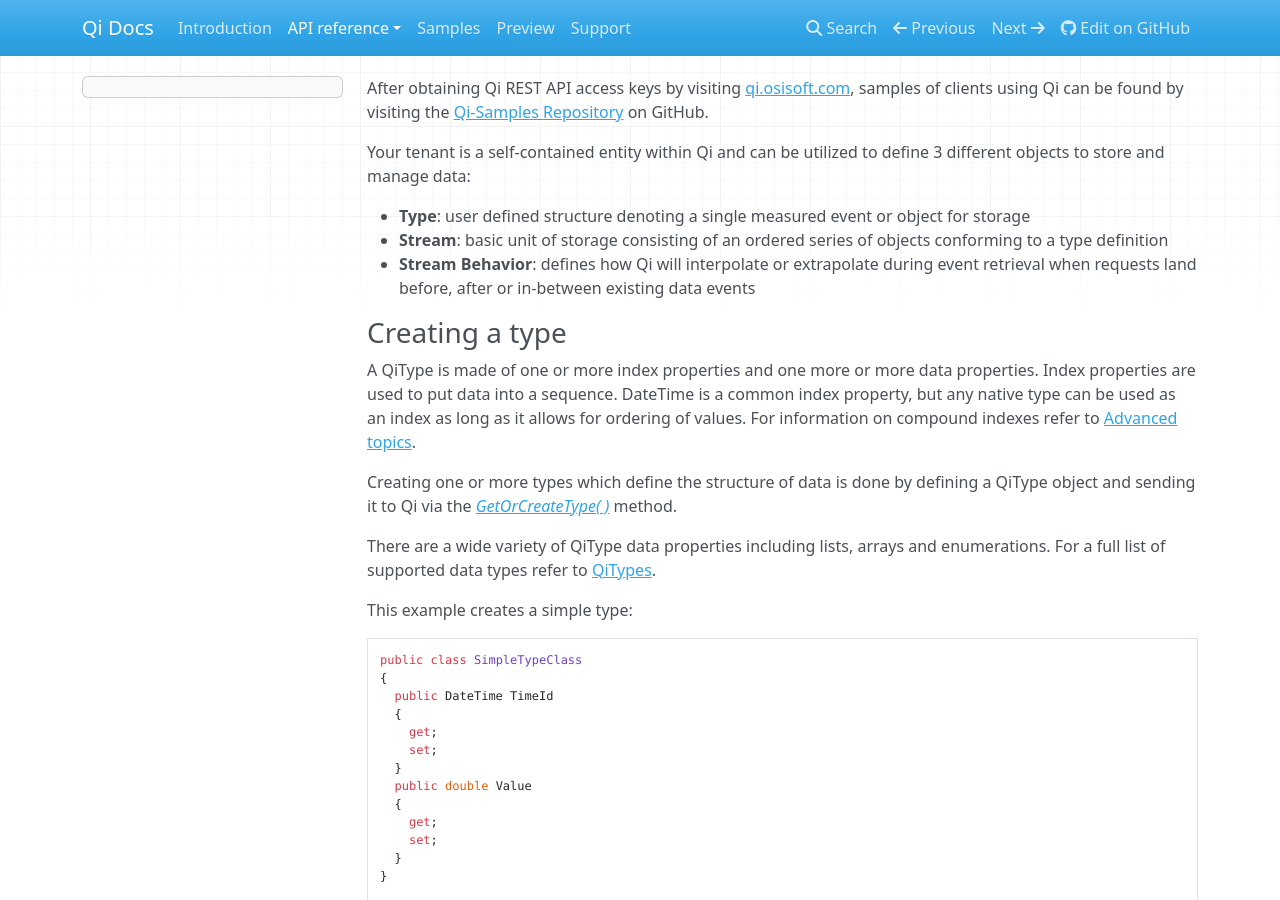
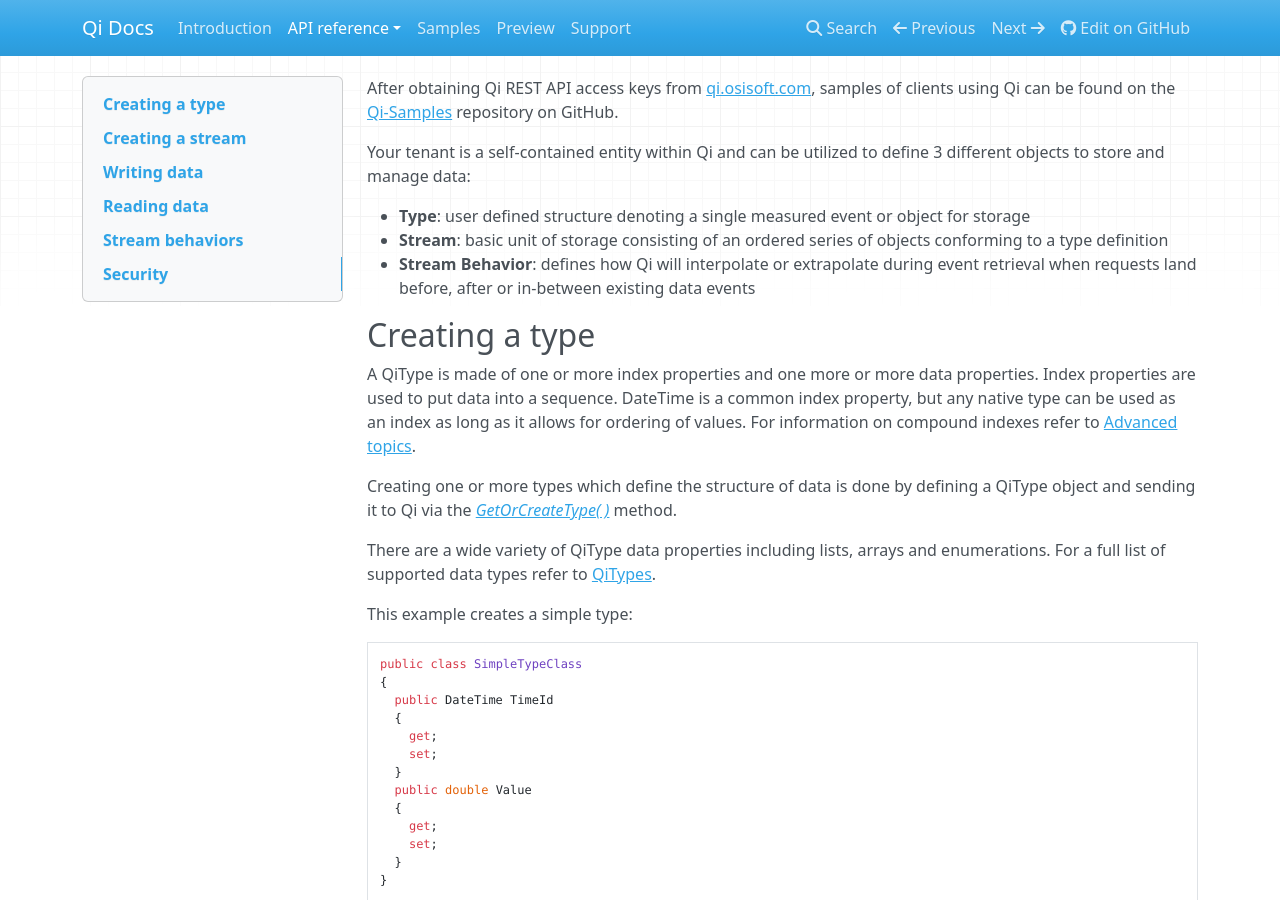
Before and after one commit to ssuryanarayanan/Qi-Docs, an MkDocs documentation site: the page built from docs/Overview.md, in a window 1280 px wide and 900 px high. Built offline with MkDocs 1.6.1, drawn with Linux system fonts in a browser that asks for light colours; nearby versions of some CDN libraries; old or Windows-style settings are respelled for this version of MkDocs.

Commit message:
Update Overview.md

````diff
--- a/docs/Overview.md
+++ b/docs/Overview.md
@@ -1,4 +1,4 @@
-After obtaining Qi REST API access keys by visiting [qi.osisoft.com](https://qi.osisoft.com), samples of clients using Qi can be found by visiting the <a href="https://github.com/osisoft/Qi-Samples" target="_blank">Qi-Samples Repository</a> on GitHub.
+After obtaining Qi REST API access keys from [qi.osisoft.com](https://qi.osisoft.com), samples of clients using Qi can be found on the <a href="https://github.com/osisoft/Qi-Samples" target="_blank">Qi-Samples</a> repository on GitHub.
 
 Your tenant is a self-contained entity within Qi and can be utilized to define 3 different objects to store and manage data:
 
@@ -6,7 +6,7 @@
 * __Stream__: basic unit of storage consisting of an ordered series of objects conforming to a type definition
 * __Stream Behavior__: defines how Qi will interpolate or extrapolate during event retrieval when requests land before, after or in-between existing data events
 
-###Creating a type
+##Creating a type
 
 A QiType is made of one or more index properties and one more or more data properties. Index properties are used to put data into a sequence. DateTime is a common index property, but any native type can be used as an index as long as it allows for ordering of values. For information on compound indexes refer to [Advanced topics](https://qi-docs.readthedocs.org/en/latest/Advanced%20Topics/).
 
@@ -35,7 +35,7 @@
 var mySimpleType = _service.GetOrCreateType(SimpleType);
 ```
 
-###Creating a stream
+##Creating a stream
 Streams are used to hold data of a predefined type.
 To create a QiStream the Id and TypeId of the stream must be defined. Optionally a Name, Description, and BehaviorID can be defined.
 
@@ -54,7 +54,7 @@
 
 The above stream can now be used to hold data values of the structure defined in mySimpleType. The stream's Name, Description, and BehaviorId field can be modified, however the Id and TypeId cannot be changed once the stream has been created.
 
-###Writing data
+##Writing data
 
 Qi has several methods that can be used to write data. For example, [*InsertValue()*](https://qi-docs.readthedocs.org/en/latest/Data/#insertvalue) is used to write a single event of data to a stream. If the data event written includes an index at which there is already an event this method will throw an exception.  However [*UpdateValue()*](https://qi-docs.readthedocs.org/en/latest/Data/#updatevalue) can also be used to write a single event to a stream, and will overwrite the existing event with the new event.
 
@@ -89,7 +89,7 @@
 _service.UpdateValues(streamId, writeEvents);
 ```
 
-####Write execption handling
+###Write execption handling
 If a method that acts upon multiple data events has a problem carrying out the operation an exception is thrown and none of the list of elements is acted upon. For example [*InsertValues*](https://qi-docs.readthedocs.org/en/latest/Data/#insertvalues) is called with a list of 100 events and one of the events uses an index at which there is already data present. An exception will be thrown and all of the events will be rolled back resulting in no inserts for the 100 events. The event at which the error occurred cwill be identified in the exception.
 
 For example:
@@ -107,7 +107,7 @@
 }
 ```
 
-####Summary of write methods
+###Summary of write methods
 The following table shows the methods that are available for writing and changing Qi data. For further detail refer to [QiValues](https://qi-docs.readthedocs.org/en/latest/Data/):
 
 |Write methods    |Description                                                            |
@@ -126,7 +126,7 @@
 
 	                                *Include overloads that can act upon multiple streams
 
-###Reading data
+##Reading data
 Qi includes different read methods and overloads that can be used to retrieve data from streams for a large assortment of circumstances.
 
 Several things that all of the read methods share is that each acts against a specified stream and each requires one or more indexes upon which to act.
@@ -137,7 +137,7 @@
 
 Notice that Utc format is used (time indexes in Qi use UTC format) and the ‘(”o”)’ formatting is used to insure that the precision of the DateTime value is included on the string value.
 
-####Generics and tuples
+###Generics and tuples
 All of the Read Methods have additional overloads that assist you with indexing into a stream when it is inconvenient 	or difficult to convert the index into a string.
 
 Using Generics, the overloads allow the caller to indicate the type of the index (for example DateTime) and then use 	this type for the index parameter(s) in the call. This is done instead of requiring the index be converted into a string.
@@ -175,23 +175,23 @@
 
 								*methods effected by Stream Behaviors
 
-####Interpolation and extrapolation
+###Interpolation and extrapolation
 While using methods to read data from Qi, the indexes requested may land between, after or before the events in a stream. The *FindDistinctValue( )* and *GetDistinctValue( )* methods have a predefined outcome for these cases. The *FindDistinctValue( )* will return a ‘null’ when no event exists at the defined index, while the *GetDistinctValue( )* method will throw an exception. Other read methods that will use predefined stream settings to determine how to report when indexes land between, before or after data. These predefined settings are called Stream Behaviors and they determine when and how data is interpolated and extrapolated by certain read methods. Stream Behaviors are described in a later subsection of this document. Documentation for each read method will also indicate any pertinent interpolation or extrapolation information.
 
-####Reading through data in a stream
+###Reading through data in a stream
 Several of Qi’s read methods have options which assist you reading sequentially through the data in a stream. For Example the *GetWindowValues( )* method retrieves data between two indexes, but it also includes overloads which allow you to specific the maximum number of events you would like to receive from the call. When you use this *GetWindowValues( )* overload it return a set of events of the size requested, but also gives the caller a ‘continuation token’ which can be used on a subsequent *GetWindowValues( )* call to return the next set of sequential events in the stream.
 
 The *GetRangeValues( )* method also has overloads that include a ‘skip’ parameter which allows you to retrieve make multiple calls and retrieve different sets of data after a specified time stamp.
 
-####Filtering data
+###Filtering data
 The *GetWindowValues( )*  and *GetRangeValues( )* include options to ‘filter’ the data retrieved during a call. These overloads allow you to specify conditions that must be met by the event or it will not be returned. It is a powerful way to quickly read through data to find specific information. See the Advanced Topics for more information on Filter Expressions.
 
-####Selecting data
+###Selecting data
 The *GetWindowValues( )* can be used to ‘select’ which properties of the data Type should be retrieved.
 
 For example assume you have a stream that stores type data that includes a ‘double’ value and a ‘string’ value (along with an index). A *GetWindowValues( )* call can be made which requests that only the ‘double’ value be returned in the set of information retrieved by the call. This can be very helpful when specific data is needed and such calls positively impact performance since data that is not needed does not get transferred to the client program.
 
-###Stream behaviors
+##Stream behaviors
 The *GetValue( )* method is used to request data from a stream at a specific indexes. The *GetValue( )* method allows for multiple indexes to be queried in a single call similar to making multiple *GetValue( )* calls. As you would expect, when there is data at the index specified by one of these calls, it is returned to the user. However when a specified index is between two events the method must determine how to respond.
 
 In Qi, the response depends on the stream’s Stream Behavior.
@@ -268,12 +268,12 @@
 
 Note that if you do not assign a specific Stream Behavior object to a stream, it will assume the default behavior which is Mode = ‘Continuous’ (with no Overrides) and a QiStreamExtrapolation setting of ‘All’.
 
-####Methods effected by stream behavior
+###Methods effected by stream behavior
 The Stream Behavior setting effects the *GetValue( )* and *GetValues( )* methods as described above.
 
 The *GetWindowValues( )*  and *GetRangeValues( )* calls are also effected by the Stream Behavior when the indexes used fall before, after or between data indexes.
 
-###Security
+##Security
 
 There are two types of security accounts for Qi users: Administrator and User:
 
````
